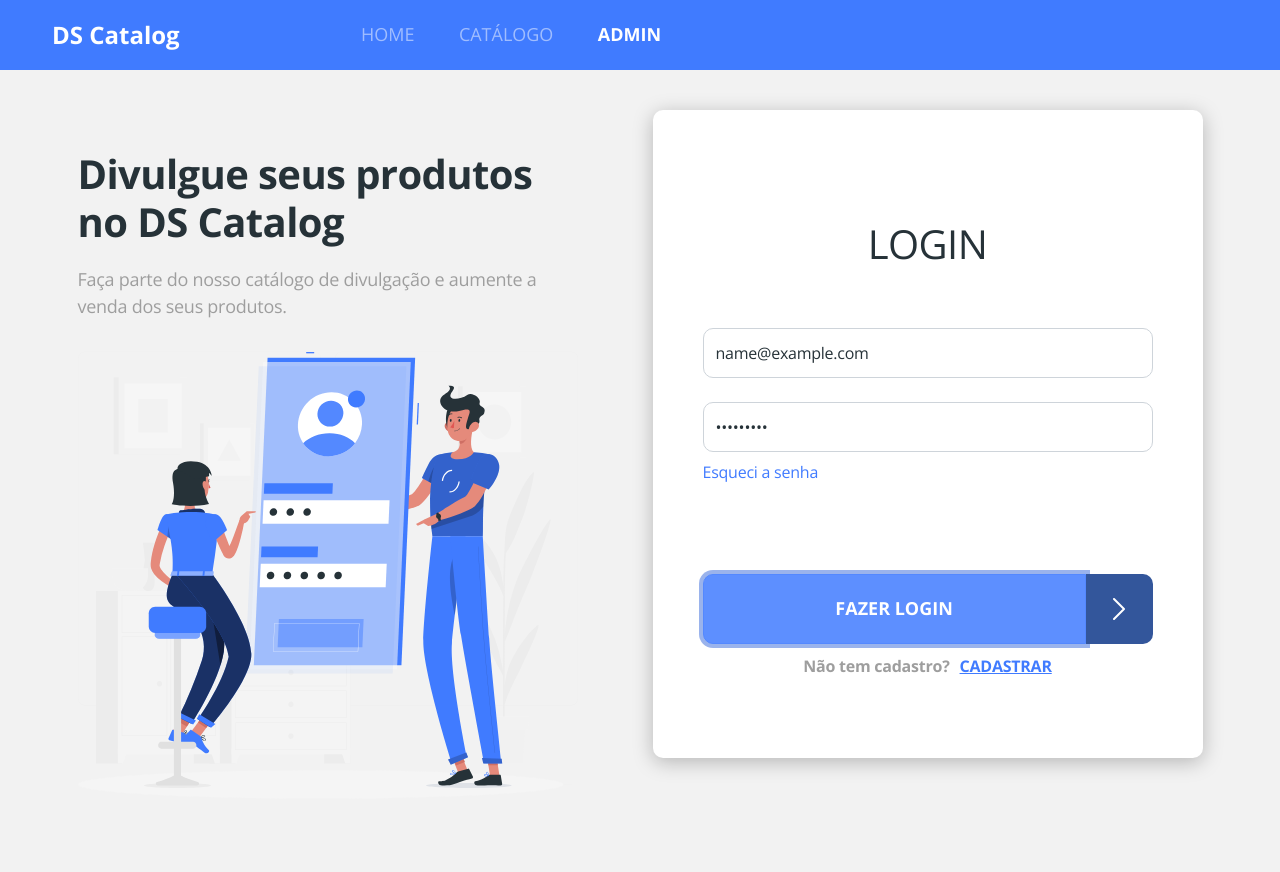
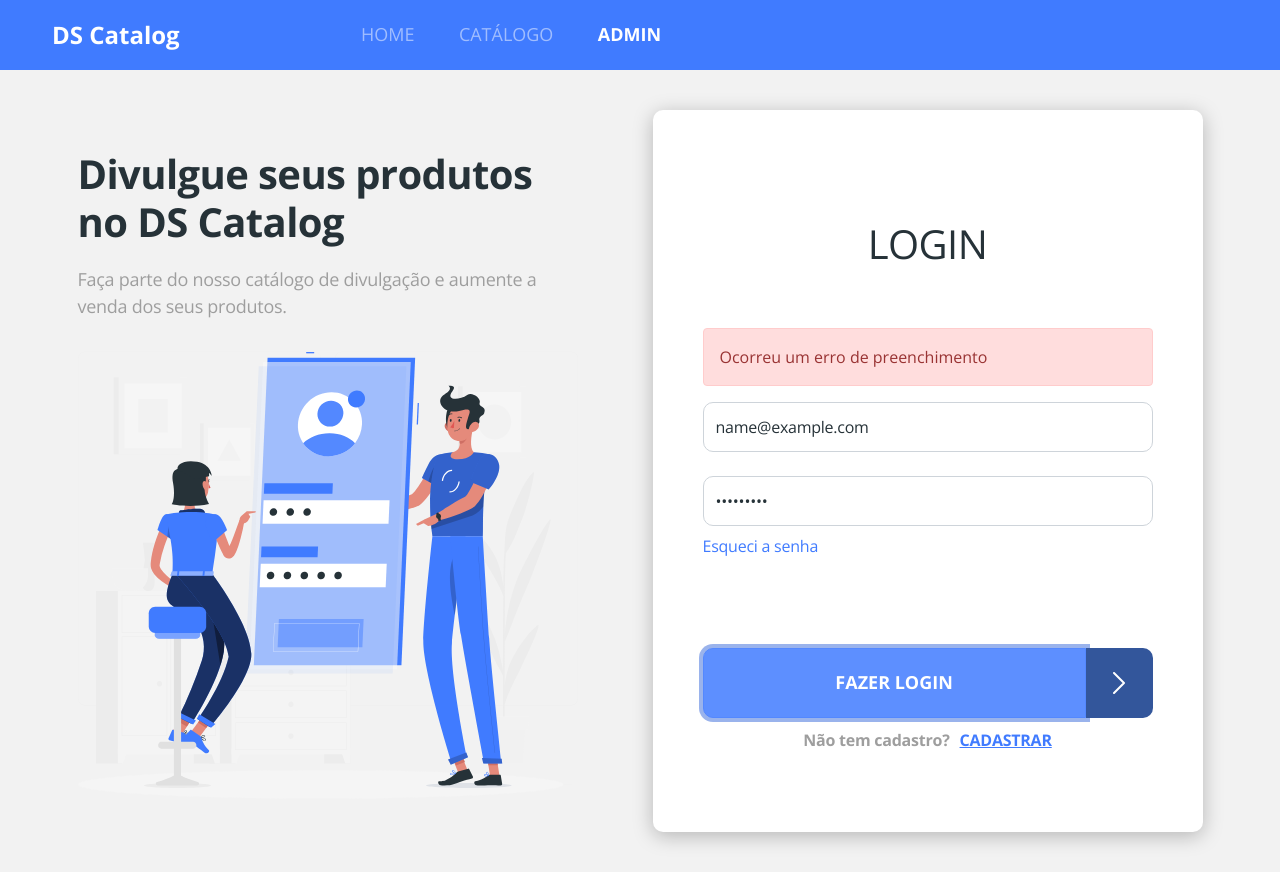
Before and after one commit to mmvalcanaia/ds-catalog, a React (Create React App) app in the folder frontweb/: page /admin/auth/login in a window 1280 px wide. Both pictures are taken after typing "name@example.com", "Sample123" into the empty fields and a click on the button "FAZER LOGIN". Built offline with nearby package versions, Linux system fonts and the light colour scheme; no server answers.

Commit message:
Manual error handling - login form

```diff
--- a/frontweb/src/assets/styles/custom.scss
+++ b/frontweb/src/assets/styles/custom.scss
@@ -1,5 +1,6 @@
 $theme-colors: (
   "primary": #407bff,
+  'danger': #ff5555
 );
 
 $body-bg: #F2F2F2;;
--- a/frontweb/src/pages/Admin/Auth/Login/index.tsx
+++ b/frontweb/src/pages/Admin/Auth/Login/index.tsx
@@ -3,6 +3,7 @@
 import { Link } from 'react-router-dom';
 import { useForm } from 'react-hook-form';
 import { requestBackendLogin } from 'util/requests';
+import { useState } from 'react';
 
 type FormData = {
   username: string;
@@ -10,14 +11,18 @@
 };
 
 const Login = () => {
+  const [hasError, setHasError] = useState(false);
+
   const { register, handleSubmit } = useForm<FormData>();
 
   const onSubmit = (formData: FormData) => {
     requestBackendLogin(formData)
       .then((response) => {
+        setHasError(false);
         console.log('Sucesso', response);
       })
       .catch((error) => {
+        setHasError(true);
         console.log('erro', error);
       });
   };
@@ -25,6 +30,11 @@
   return (
     <div className="base-card login-card">
       <h1>LOGIN</h1>
+      {hasError && (
+        <div className="alert alert-danger">
+          Ocorreu um erro de preenchimento
+        </div>
+      )}
       <form onSubmit={handleSubmit(onSubmit)}>
         <div className="mb-4">
           <input
```
